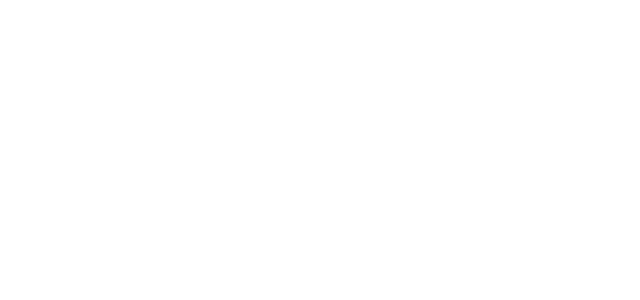
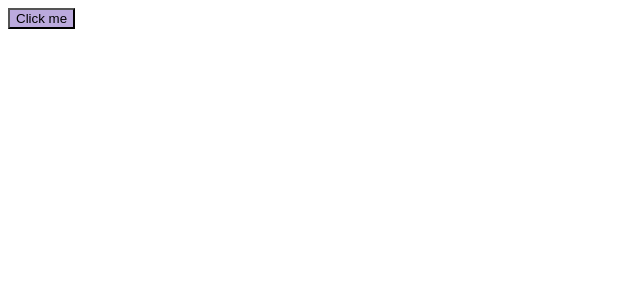
Before and after one commit to GeorgeMitsikaris/calculator, a React (Create React App) app: page / in a window 1280 px wide. Shown: the top 300 px of the page, without its empty margins (0-640 px from the left). Built offline with nearby package versions, Linux system fonts and the light colour scheme.

Commit message:
Added scss functionality

```diff
--- a/package.json
+++ b/package.json
@@ -9,6 +9,7 @@
     "react": "^17.0.2",
     "react-dom": "^17.0.2",
     "react-scripts": "5.0.0",
+    "sass": "^1.49.7",
     "web-vitals": "^2.1.4"
   },
   "scripts": {
--- a/src/App.css
+++ /dev/null
@@ -1,38 +0,0 @@
-.App {
-  text-align: center;
-}
-
-.App-logo {
-  height: 40vmin;
-  pointer-events: none;
-}
-
-@media (prefers-reduced-motion: no-preference) {
-  .App-logo {
-    animation: App-logo-spin infinite 20s linear;
-  }
-}
-
-.App-header {
-  background-color: #282c34;
-  min-height: 100vh;
-  display: flex;
-  flex-direction: column;
-  align-items: center;
-  justify-content: center;
-  font-size: calc(10px + 2vmin);
-  color: white;
-}
-
-.App-link {
-  color: #61dafb;
-}
-
-@keyframes App-logo-spin {
-  from {
-    transform: rotate(0deg);
-  }
-  to {
-    transform: rotate(360deg);
-  }
-}
--- a/src/App.js
+++ b/src/App.js
@@ -1,9 +1,9 @@
-import './App.css';
+import Button from './components/Button/Button';
 
 function App() {
   return (
     <div className="App">
-
+      <Button />
     </div>
   );
 }
--- /dev/null
+++ b/src/components/Button/Button.js
@@ -0,0 +1,8 @@
+import React from "react";
+import styles from "./Button.module.scss";
+
+const Button = () => {
+	return <button className={styles.btn}>Click me</button>;
+};
+
+export default Button;
--- /dev/null
+++ b/src/components/Button/Button.module.scss
@@ -0,0 +1,4 @@
+@use '../../index.scss';
+.btn {
+	background-color: index.$main-color;
+}
--- a/src/index.css
+++ /dev/null
@@ -1,13 +0,0 @@
-body {
-  margin: 0;
-  font-family: -apple-system, BlinkMacSystemFont, 'Segoe UI', 'Roboto', 'Oxygen',
-    'Ubuntu', 'Cantarell', 'Fira Sans', 'Droid Sans', 'Helvetica Neue',
-    sans-serif;
-  -webkit-font-smoothing: antialiased;
-  -moz-osx-font-smoothing: grayscale;
-}
-
-code {
-  font-family: source-code-pro, Menlo, Monaco, Consolas, 'Courier New',
-    monospace;
-}
--- a/src/index.js
+++ b/src/index.js
@@ -1,6 +1,6 @@
 import React from 'react';
 import ReactDOM from 'react-dom';
-import './index.css';
+import './index.scss';
 import App from './App';
 import reportWebVitals from './reportWebVitals';
 
--- /dev/null
+++ b/src/index.scss
@@ -0,0 +1 @@
+$main-color: #bad
```
Also changed, not shown: 2 other files (tests, documents, lock files or other folders).
